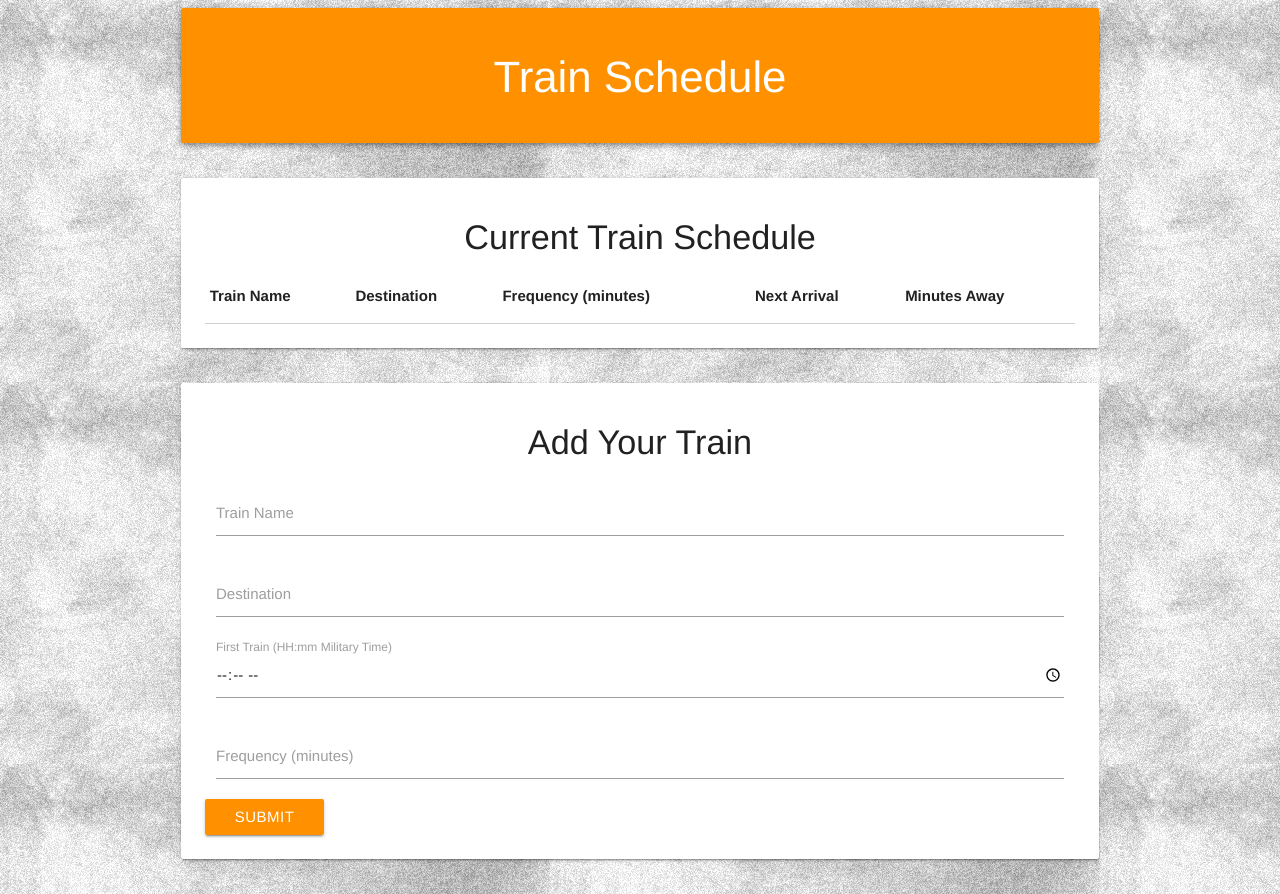
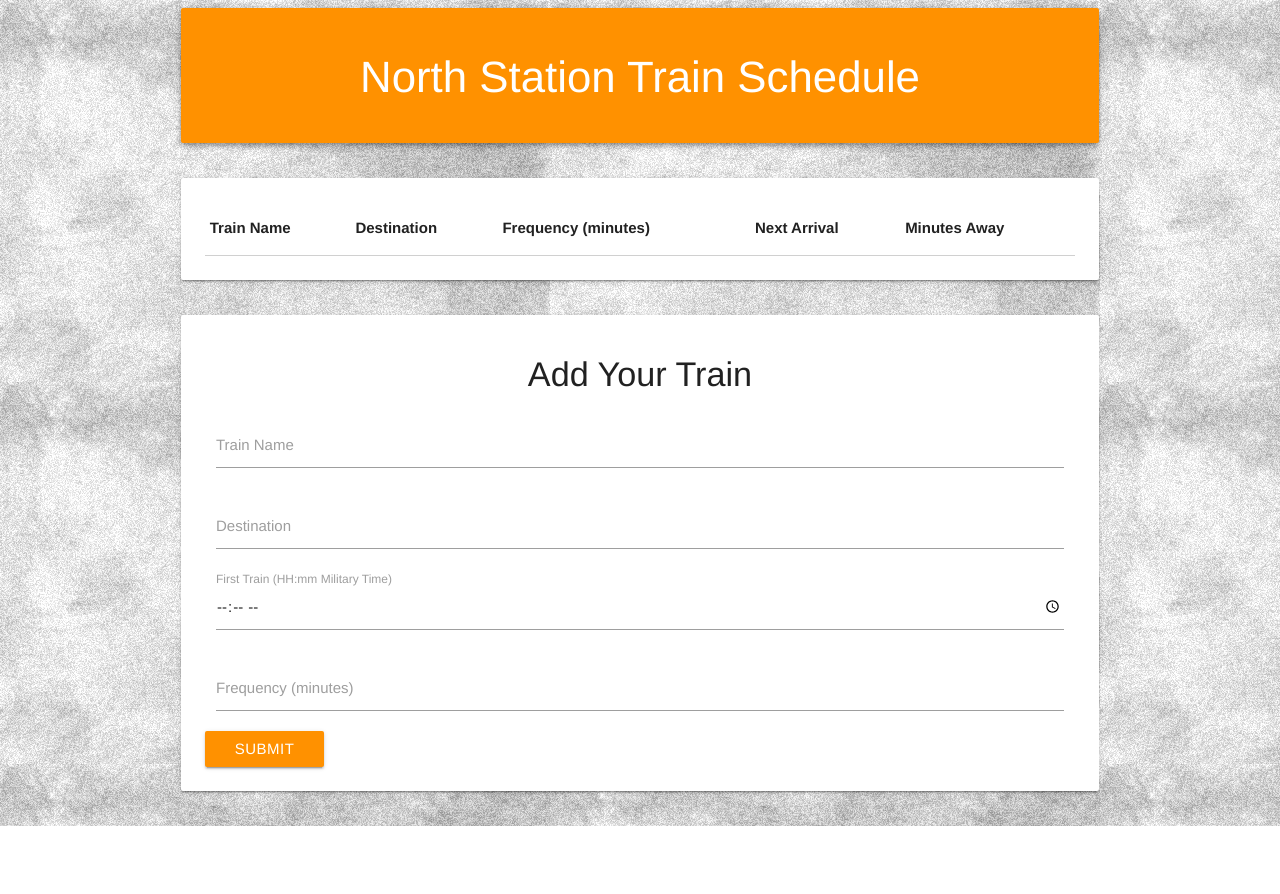
Before and after one commit to bob-williams-1/week7homework, a PHP site: page / in a window 1280 px wide. After the commit the page ends 826 px from the top, so only its background shows below. Run offline with PHP 8.4, Linux system fonts and the light colour scheme; lists and menus that the app fills with data are empty; some libraries are stand-ins or nearby versions; some web fonts are replaced.

Commit message:
4 copy change

```diff
--- a/assets/css/style.css
+++ b/assets/css/style.css
@@ -1,4 +1,4 @@
 body{
-  background: url(../img/watercolor_texture_8.jpg);
+  background: url(../img/grey_texture_8.jpg);
   font-family: 'BioRhyme', 'Helvetica', cursive, serif;
 }
--- a/index.html
+++ b/index.html
@@ -5,7 +5,7 @@
     <meta charset="UTF-8">
     <title>Train Schedule</title>
     <link href="https://fonts.googleapis.com/css?family=BioRhyme" rel="stylesheet">
-    <!-- Materialize -->
+    <!-- Materialize It  code-->
     <link rel="stylesheet" href="https://cdnjs.cloudflare.com/ajax/libs/materialize/0.97.7/css/materialize.min.css">
     <link rel='stylesheet' href='assets/css/style.css'>
     <script src='https://code.jquery.com/jquery.js'></script>
@@ -19,12 +19,11 @@
     <div class='container'>
         <div class='row'>
             <div class='card-panel z-depth-2 orange accent-3 white-text'>
-                <h3 class='center-align'>Train Schedule</h3></div>
+                <h3 class='center-align'>North Station Train Schedule</h3></div>
         </div>
         <div class='row'>
             <!-- Display Panel -->
             <div class='card-panel trainInfo'>
-                <h4 class='center-align'>Current Train Schedule</h4>
                 <table class="table striped center bordered responsive-table" id='trainTable'>
                     <thead>
                         <tr>
```
Also changed, not shown: assets/img/grey_texture_8.jpg (renamed from assets/img/watercolor_texture_8.jpg).
